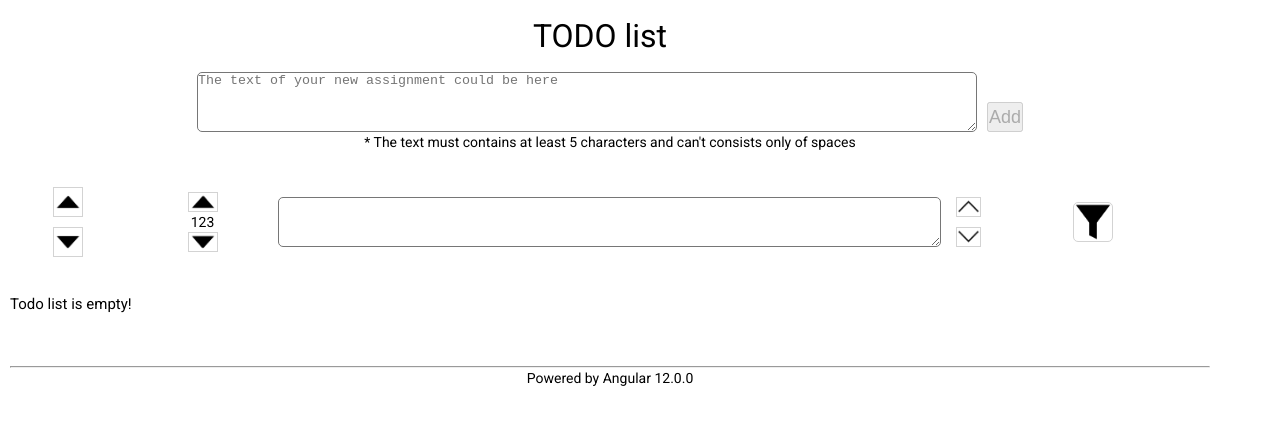
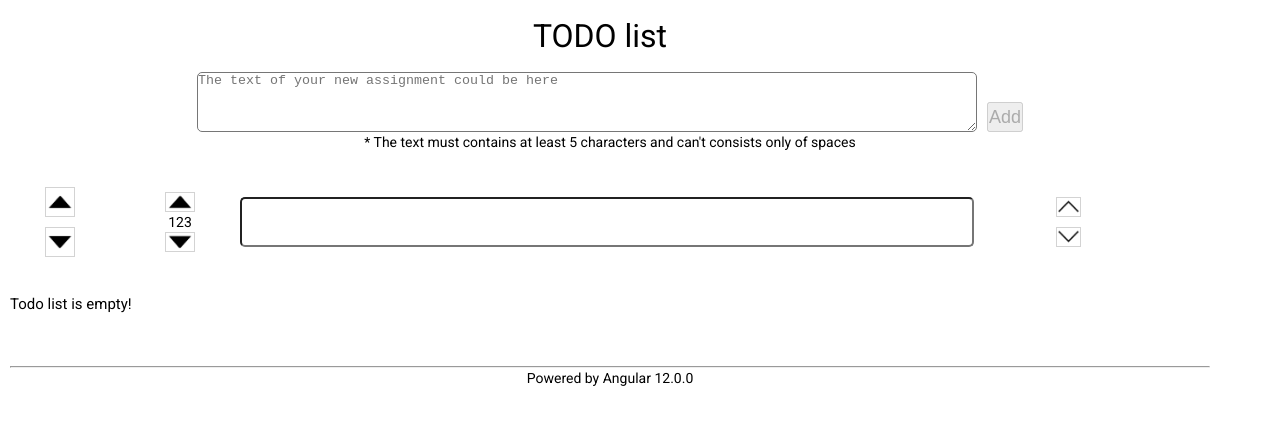
Before and after one commit to JustEngeneer/GBL-todo-angular12, an Angular app: page /todo-list in a window 1280 px wide. Shown: the top 424 px of the page. Built offline with nearby package versions, Linux system fonts and the light colour scheme.

Commit message:
TODO list v 1.1 is done

```diff
--- a/src/app/app.module.ts
+++ b/src/app/app.module.ts
@@ -18,7 +18,6 @@ import { StorageService }         from './services/storage.service';
 import { ItemService }            from './services/item.service';
 import { FilterItemsPipe }        from './pipes/filter-items.pipe';
 import { BrowserAnimationsModule } from '@angular/platform-browser/animations';
-
 
 @NgModule({
   declarations: [
--- a/src/app/components/add-item/add-item.component.html
+++ b/src/app/components/add-item/add-item.component.html
@@ -1,7 +1,7 @@
 <div class="wrapper">
     <form class="form__add" [formGroup]="addForm" (ngSubmit)="addHandler()">
         <textarea class="form__add__desc" [(ngModel)]="textNewAssignment" formControlName="newAssignment" placeholder="The text of your new assignment could be here"></textarea>
-        <button class="form__add__submit" [disabled]="addForm.invalid" >Add</button>
+        <button class="form__add__submit" type="submit" [disabled]="addForm.invalid" >Add</button>
     </form>
     <p class="form-add-condition">* The text must contains at least {{minTextLength}} characters and can't consists only of spaces</p>
 </div>
--- a/src/app/components/items-filters/items-filters.component.html
+++ b/src/app/components/items-filters/items-filters.component.html
@@ -9,13 +9,12 @@
         <button class="filter__priority__btn filter__priority__btn_down" (click)="sort.emit(['priority',sortModes.sortDescending])"></button>
     </div>
     <div class="filter__content">
-        <textarea name="filterContent" class="filter__content__text" [(ngModel)]="filterContent" ></textarea>
+        <form class="filter__content__form" [formGroup]="textFilterForm" (ngSubmit)="filterTextEmit()">
+            <input class="filter__content__form__text" [(ngModel)]="filterText" formControlName="filterText" type="text" >
+        </form>
         <div class="filter__content__sort">
             <button type="button" class="filter__content__sort-btn filter__content__sort-btn-up"   (click)="sort.emit(['textAssignment',sortModes.sortAscending])"></button>
             <button type="button" class="filter__content__sort-btn filter__content__sort-btn-down" (click)="sort.emit(['textAssignment',sortModes.sortDescending])"></button>
         </div>
     </div>
-    <div class="filter__content__select">
-        <button type="button" class="filter__content__select-btn" (click)="filter.emit(filterContent)"></button>
-    </div>
 </div>
--- a/src/app/components/items-filters/items-filters.component.scss
+++ b/src/app/components/items-filters/items-filters.component.scss
@@ -71,16 +71,20 @@
     }
 
     &__content{
-        width: 65%;
+        width: 80%;
         display: flex;
         justify-content: flex-start;
         align-items: center;
 
-        &__text{
-            width: 85%;
+        &__form{
+          width: 85%;
+
+          &__text{
+            width: 90%;
             min-height: 50px;
             margin-right: 15px;
             border-radius: 5px;
+          }
         }
         &__sort{
             display: flex;
--- a/src/app/components/items-filters/items-filters.component.ts
+++ b/src/app/components/items-filters/items-filters.component.ts
@@ -1,4 +1,5 @@
 import { Component, Output, EventEmitter } from "@angular/core";
+import {FormBuilder, FormGroup, Validators} from "@angular/forms";
 
 @Component({
     selector: 'app-items-filters',
@@ -11,8 +12,21 @@ export class ItemsFiltersComponent {
         sortAscending: 1,
         sortDescending: -1
     };
-    public filterContent = '';
+    public filterText = '';
+    public textFilterForm: FormGroup;
 
     @Output() sort   = new EventEmitter();
     @Output() filter = new EventEmitter();
+
+    constructor(
+        private _formBuilder: FormBuilder
+    ){
+        this.textFilterForm = _formBuilder.group({
+          filterText: ["",[Validators.required]]
+        })
+    }
+
+    filterTextEmit(){
+        this.filter.emit(this.filterText);
+    }
 }
--- a/src/app/components/login/login.component.html
+++ b/src/app/components/login/login.component.html
@@ -1,6 +1,6 @@
 <div class="wrapper">
     <h2 class="login__title">Login page</h2>
-    <form class="login__form" [formGroup]="loginForm" >
+    <form class="login__form" [formGroup]="loginForm" (ngSubmit)="onSubmit()">
         <label> Email *
             <br>
             <input class="login__email__input" [(ngModel)]="login" name="login" formControlName="userEmail" type="text" placeholder=" example@gmail.com">
@@ -23,6 +23,6 @@
         </div>
         <p>The fields with * tag are required</p>
         <br>
-        <button class="login__submit" type="submit" [disabled]="loginForm.invalid" routerLink = 'todo-list' >Login</button>
+        <button class="login__submit" type="submit" [disabled]="loginForm.invalid" >Login</button>
     </form>
 </div>
--- a/src/app/components/login/login.component.ts
+++ b/src/app/components/login/login.component.ts
@@ -1,6 +1,7 @@
 import { Component } from "@angular/core";
 import { FormBuilder, FormGroup, Validators } from "@angular/forms";
 import { RegExpPatterns } from "../../shared/reg-exp.component";
+import { Router } from "@angular/router"
 
 @Component({
     selector: 'app-login',
@@ -13,21 +14,19 @@ export class LoginComponent {
     public login = '';
     public password = '';
     public loginForm: FormGroup;
-    public rLink = '';
 
     constructor(
         private _formBuilder: FormBuilder,
-        private _regExpPatterns: RegExpPatterns
+        private _regExpPatterns: RegExpPatterns,
+        private _router: Router
         ) {
             this.loginForm = _formBuilder.group({
                 userEmail:    ["",[Validators.required, Validators.pattern(this._regExpPatterns.emailPattern)]],
-                userPassword: ["",[Validators.required, Validators.pattern(this._regExpPatterns.passwPattern)]]
+                userPassword: ["",[Validators.required, Validators.pattern(this._regExpPatterns.pswPattern)]]
             });
         }
 
-    ngOnSubmit(){
-        console.log(111);
-        //routerLink = 'todo-list'
-        //this.rLink = 'todo-list';
+    onSubmit(){
+      this._router.navigate(['todo-list']);
     }
 }
--- a/src/app/components/todo-list/todo-list.component.ts
+++ b/src/app/components/todo-list/todo-list.component.ts
@@ -26,11 +26,9 @@ export class TodoListComponent {
 
         this.itemSvc.sortItems(fieldName, sortMode);
     }
-
-    filterItems(filterContent: string): void{
-        this.filterExp = filterContent;
+     filterItems(filterContent: string): void{
+         this.filterExp = filterContent;
     }
-
     requestDelete(item: any ): void{
         this._item = item;
         this.showModalRemove = true;
--- a/src/app/services/item.service.ts
+++ b/src/app/services/item.service.ts
@@ -6,7 +6,7 @@ interface ItemActions<T> {
     createItem: (obj: T) => T;
     updateItem: (obj: T) => T;
     deleteItem: (obj: T) => T;
-};
+}
 
 @Injectable()
 export class ItemService implements ItemActions<any>{
@@ -25,7 +25,6 @@ export class ItemService implements ItemActions<any>{
 
     createItem(item: any) {
         this._items.push(item);
-        this._subj.next(this._items);
         this.saveItems();
     }
 
@@ -39,7 +38,6 @@ export class ItemService implements ItemActions<any>{
         const index: number = this.getItemIndex(item.id);
 
         this._items.splice(index,1);
-        this._subj.next(this._items);
         this.saveItems();
     }
 
@@ -75,7 +73,6 @@ export class ItemService implements ItemActions<any>{
             return (a: any,b: any) => a[fieldName] > b[fieldName] ? mode : -mode;
         }
         this._items.sort(byField(fieldName, mode));
-        this._subj.next(this._items);
         this.saveItems();
     }
 
--- a/src/app/services/storage.service.ts
+++ b/src/app/services/storage.service.ts
@@ -1,6 +1,7 @@
 import { Injectable } from "@angular/core";
 
-@Injectable()
+@Injectable({providedIn: 'root'})
+
 export class StorageService{
     private _storage: any = window.localStorage;
     private readonly _key = 'ITEMS';
--- a/src/app/shared/reg-exp.component.ts
+++ b/src/app/shared/reg-exp.component.ts
@@ -1,17 +1,17 @@
 
 export class RegExpPatterns {
-    private _emailRegExpPattern: RegExp;
-    private _passwRegExpPattern: RegExp;
+    private readonly _emailRegExpPattern: RegExp;
+    private readonly _pswRegExpPattern: RegExp;
 
     constructor(){
-        this._emailRegExpPattern = /^[a-zA-Z0-9._-]+@[a-zA-Z0-9.-]+\.[a-zA-Z]{2,6}$/;
-        this._passwRegExpPattern = /^[a-zA-Z0-9._-]{8,12}$/;
+        this._emailRegExpPattern = /^[a-zA-Z\d._-]+@[a-zA-Z\d.-]+\.[a-zA-Z]{2,6}$/;
+        this._pswRegExpPattern = /^[a-zA-Z\d._-]{8,12}$/;
     }
 
     get emailPattern(): RegExp {
         return this._emailRegExpPattern;
     }
-    get passwPattern(): RegExp {
-        return this._passwRegExpPattern;
+    get pswPattern(): RegExp {
+        return this._pswRegExpPattern;
     }
 }
```
Also changed, not shown: 1 other file (tests, documents, lock files or other folders).
